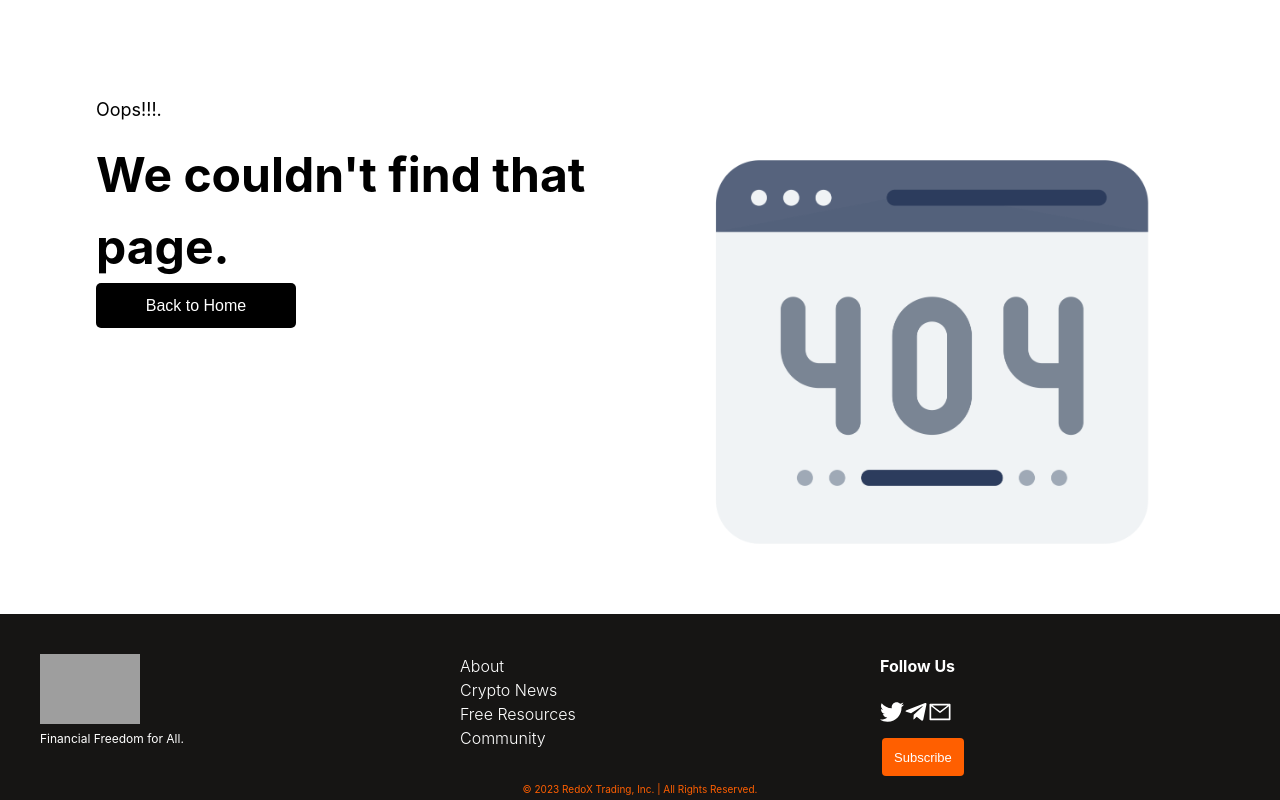
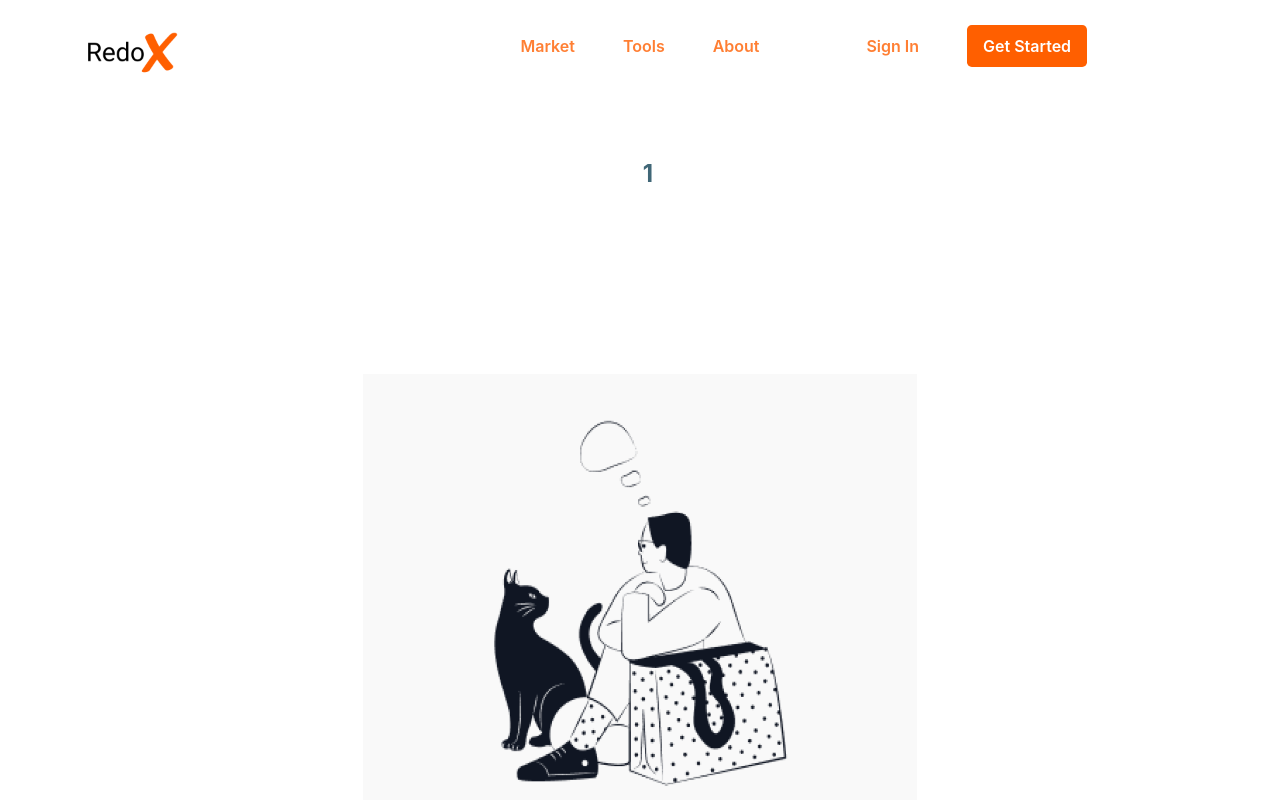
Before and after one commit to NaijaTechBro/redox_v, a React (Vite) app: page /category/1 in a window 1280 px wide. Shown: the top 800 px of the page. Built offline with nearby package versions, Linux system fonts and the light colour scheme; no server answers; grey boxes are pictures that could not be loaded.

Commit message:
feat: category page

```diff
--- a/src/App.jsx
+++ b/src/App.jsx
@@ -1,4 +1,3 @@
-import React from "react"
 import { BrowserRouter, Route, Routes } from "react-router-dom"
 import "../src/scss/App.scss"
 
@@ -16,6 +15,7 @@ import { ThemeProvider } from "./context/ThemeContext"
 
 // LayOut
 import NotFound from "./components/Error/NotFound"
+import Category from "./pages/Category/Category"
 import Home from "./pages/Home/Home"
 
 // Company
@@ -44,6 +44,10 @@ const App = () => {
 								<Route
 									path="/search/:name"
 									element={<Search />}
+								/>
+								<Route
+									path="/category/:category"
+									element={<Category />}
 								/>
 								<Route
 									path="/blog"
--- a/src/components/Layout/Popular/components/PopularBox.jsx
+++ b/src/components/Layout/Popular/components/PopularBox.jsx
@@ -1,35 +1,51 @@
 import { BiDotsHorizontalRounded } from "react-icons/bi"
 import { MdOutlineBookmarkAdd } from "react-icons/md"
+import { Link } from "react-router-dom"
+import postPhoto from "../../../../assets/popular-box.png"
 import { postDate, truncate } from "../../../../helpers"
-import postPhoto from "../../../../assets/popular-box.png"
 
-const PopularBox = ({ post }) => {
+const PopularBox = ({ post, user }) => {
 	return (
 		<div className="popular-box">
 			<h4 className="popular-box__info--title title--mobile desktop--hidden text--center">{post.title}</h4>
-      <div className="popular-box__info--top mobile--top desktop--hidden">
+			<Link
+				to={user._id !== undefined ? `/posts/post/${post.title}` : `/login`}
+				className="popular-box__info--top mobile--top desktop--hidden">
 				<div>
-          <img src={postPhoto} alt="Popular" className="popular-box__info--profile" />
+					<img
+						src={postPhoto}
+						alt="Popular"
+						className="popular-box__info--profile"
+					/>
 					<h6 className="popular-box__info--heading">{`@${post.username}`}</h6>
 				</div>
 				<h6 className="popular-box__info--heading popular-box__info--heading--dimmed">{postDate(post.createdAt)}</h6>
-      </div>
+			</Link>
 			<div className="popular-box__info">
 				<div className="popular-box__info--top mobile--hidden">
-          <img src={postPhoto} alt="Popular" className="popular-box__info--profile" />
+					<img
+						src={postPhoto}
+						alt="Popular"
+						className="popular-box__info--profile"
+					/>
 					<h6 className="popular-box__info--heading">{post.username}</h6>
 					<h6 className="popular-box__info--heading popular-box__info--heading--dimmed">{postDate(post.createdAt)}</h6>
 				</div>
-        <div className="popular-box__info--body">
+				<Link
+					to={user._id !== undefined ? `/posts/post/${post.title}` : `/login`}
+					className="popular-box__info--body">
 					<h4 className="popular-box__info--title mobile--hidden">{post.title}</h4>
 					<p className="popular-box__info--text">{truncate(post.desc, 200)}</p>
-        </div>
+				</Link>
 				<div className="popular-box__info--bottom">
 					<div className="popular-box__info--meta meta">
-            {post.categories.map((category) => (
-              <span className="meta__category" key={category}>
+						{post.categories.map(category => (
+							<Link
+								to={`/category/${category}`}
+								className="meta__category"
+								key={category}>
 								{category}
-              </span>
+							</Link>
 						))}
 						<span className="meta__time mobile--hidden">3 min read</span>
 						<span className="meta__selected mobile--hidden">Selected for you</span>
@@ -45,7 +61,10 @@ const PopularBox = ({ post }) => {
 				</div>
 			</div>
 			<div className="popular-box--img">
-        <img src={post.image} alt="" />
+				<img
+					src={post.image}
+					alt=""
+				/>
 			</div>
 		</div>
 	)
--- a/src/components/Layout/Popular/components/PopularBoxes.jsx
+++ b/src/components/Layout/Popular/components/PopularBoxes.jsx
@@ -27,11 +27,11 @@ const PopularBoxes = ({ user, type, posts }) => {
 				</>
 			)}
 			{posts.map(post => (
-				<Link
-					to={user._id !== undefined ? `/posts/post/${post.title}` : `/login`}
-					key={post._id}>
-					<PopularBox post={post} />
-				</Link>
+				<PopularBox
+					post={post}
+					user={user}
+					key={post._id}
+				/>
 			))}
 		</div>
 	)
--- /dev/null
+++ b/src/pages/Category/Category.jsx
@@ -0,0 +1,32 @@
+import { useEffect, useState } from "react"
+import { useParams } from "react-router-dom"
+import Navbar from "../../components/Layout/Navbar/Navbar"
+import Popular from "../../components/Layout/Popular/Popular"
+import usePostContext from "../../context/post/usePostContext"
+
+const Category = () => {
+	const { posts } = usePostContext()
+	const { category } = useParams()
+	const [categoryPosts, setCategoryPosts] = useState([])
+
+	useEffect(() => {
+		// Filter posts based on the category
+		const filteredPosts = posts.filter(post => post.categories.includes(category))
+
+		// Set the filtered posts to the state
+		setCategoryPosts(filteredPosts)
+	}, [posts, category])
+
+	return (
+		<>
+			<Navbar />
+			<h2 style={{ textAlign: `center`, paddingBlock: `4rem` }}>{category}</h2>
+			<Popular
+				posts={categoryPosts}
+				type="all"
+			/>
+		</>
+	)
+}
+
+export default Category
--- a/src/pages/Post2/Details/PostDetails.jsx
+++ b/src/pages/Post2/Details/PostDetails.jsx
@@ -9,14 +9,12 @@ import Navbar from "../../../components/Layout/Navbar/Navbar"
 import Loader from "../../../components/Loading/Loader"
 import { useTheme } from "../../../context/ThemeContext"
 import { UserContext } from "../../../context/UserContext"
-import usePostContext from "../../../context/post/usePostContext"
 import { URL } from "../../../url"
 import Comment from "../comment/Comment"
 import "./postdetails.css"
 
 const PostDetails = () => {
 	const postTitle = useParams().title
-	const { posts } = usePostContext()
 	const [postId, setPostId] = useState(``)
 	const [post, setPost] = useState({})
 	const { user } = useContext(UserContext)
```
Lines whose indentation alone changed are shown as unchanged.
